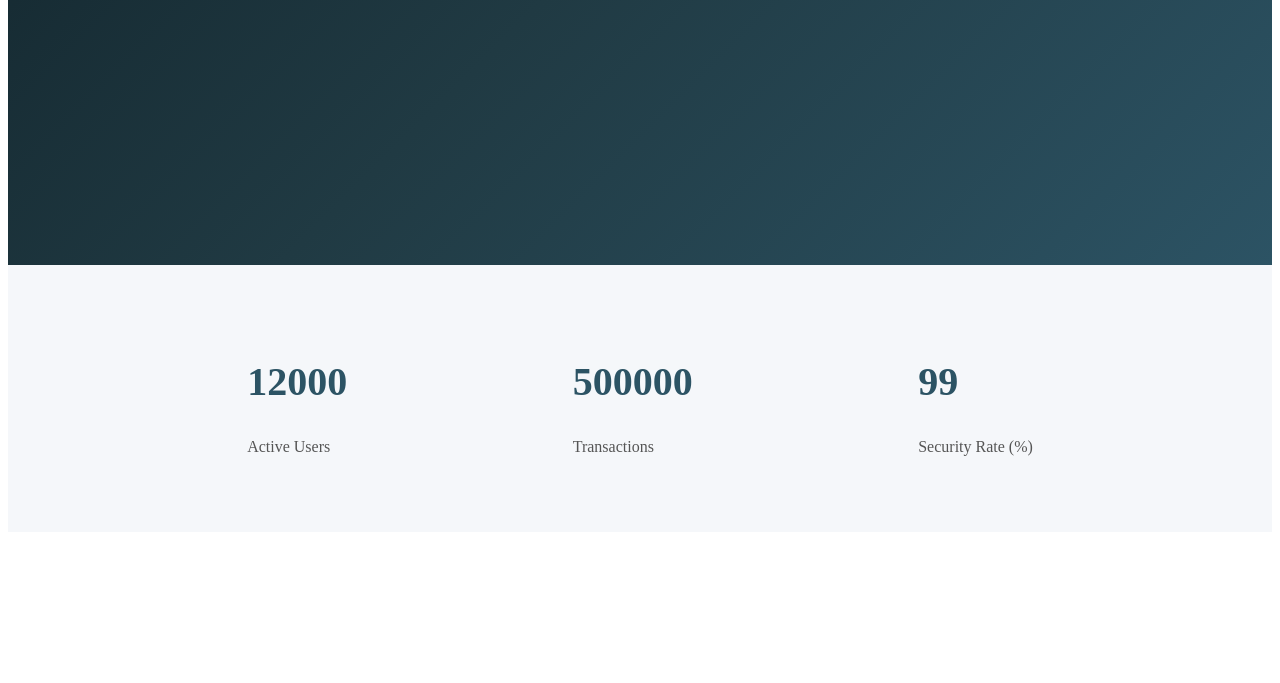
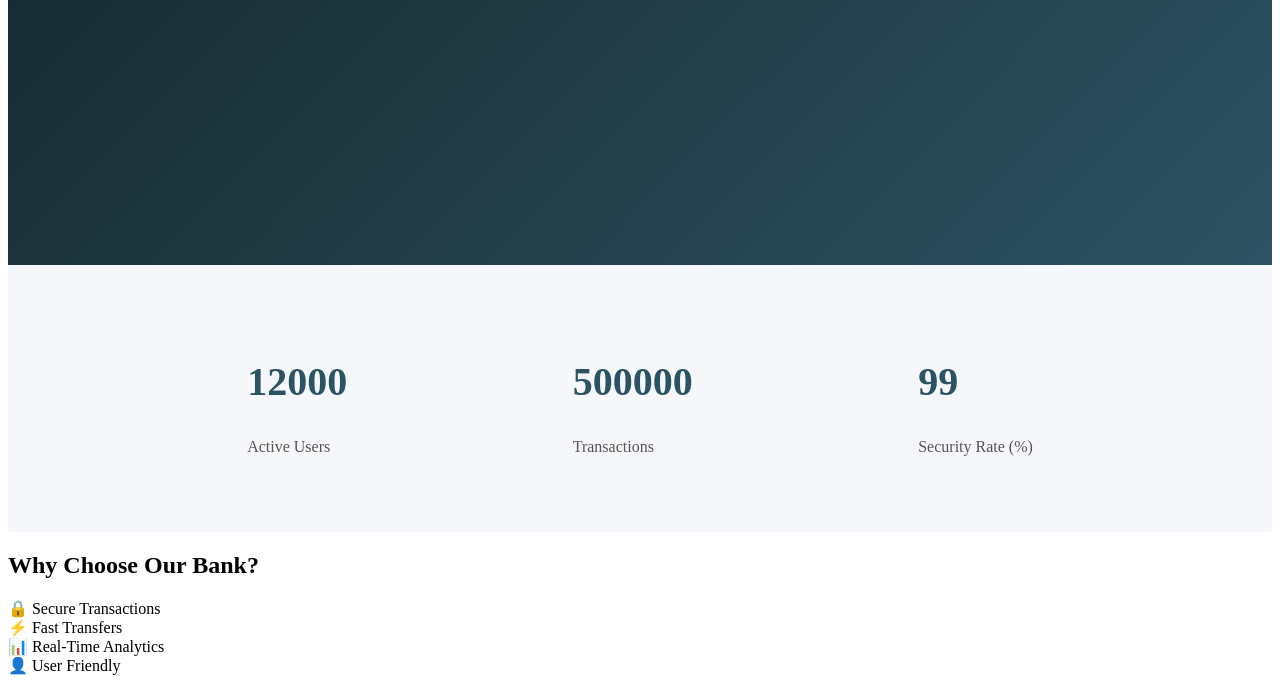
Before and after one commit to COZYkrish/online-banking-system, a plain HTML site: page frontend/index.html in a window 1280 px wide. Shown: the part 540-1223 px from the top of the page. Before the commit the page ends 1080 px from the top, so only its background shows below. Drawn offline with Linux system fonts and the light colour scheme.

Commit message:
added features section

```diff
--- a/frontend/index.html
+++ b/frontend/index.html
@@ -44,6 +44,17 @@
     <p>Security Rate (%)</p>
   </div>
 </section>
+<!-- FEATURES -->
+<section id="features" class="features reveal">
+  <h2>Why Choose Our Bank?</h2>
+  <div class="feature-grid">
+    <div class="feature-card">🔒 Secure Transactions</div>
+    <div class="feature-card">⚡ Fast Transfers</div>
+    <div class="feature-card">📊 Real-Time Analytics</div>
+    <div class="feature-card">👤 User Friendly</div>
+  </div>
+</section>
+
 
   <script src="../js/main.js"></script>
 </body>
```
